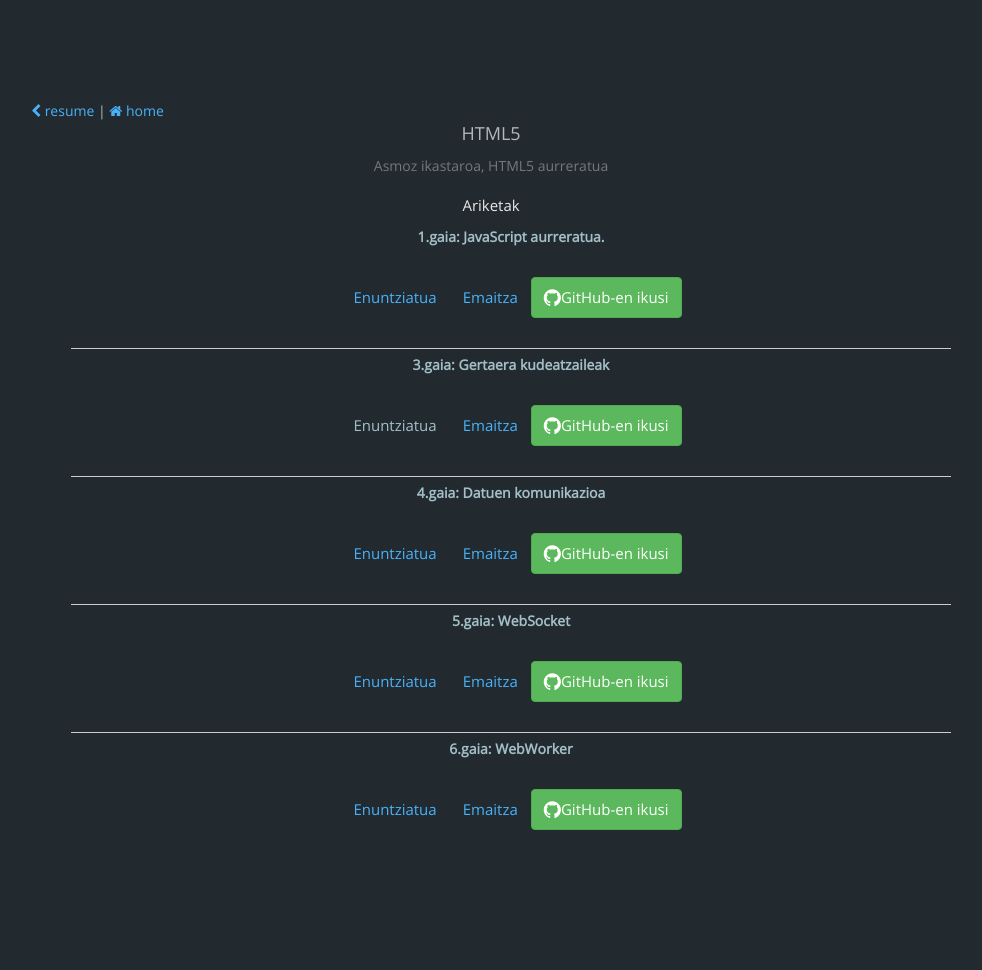
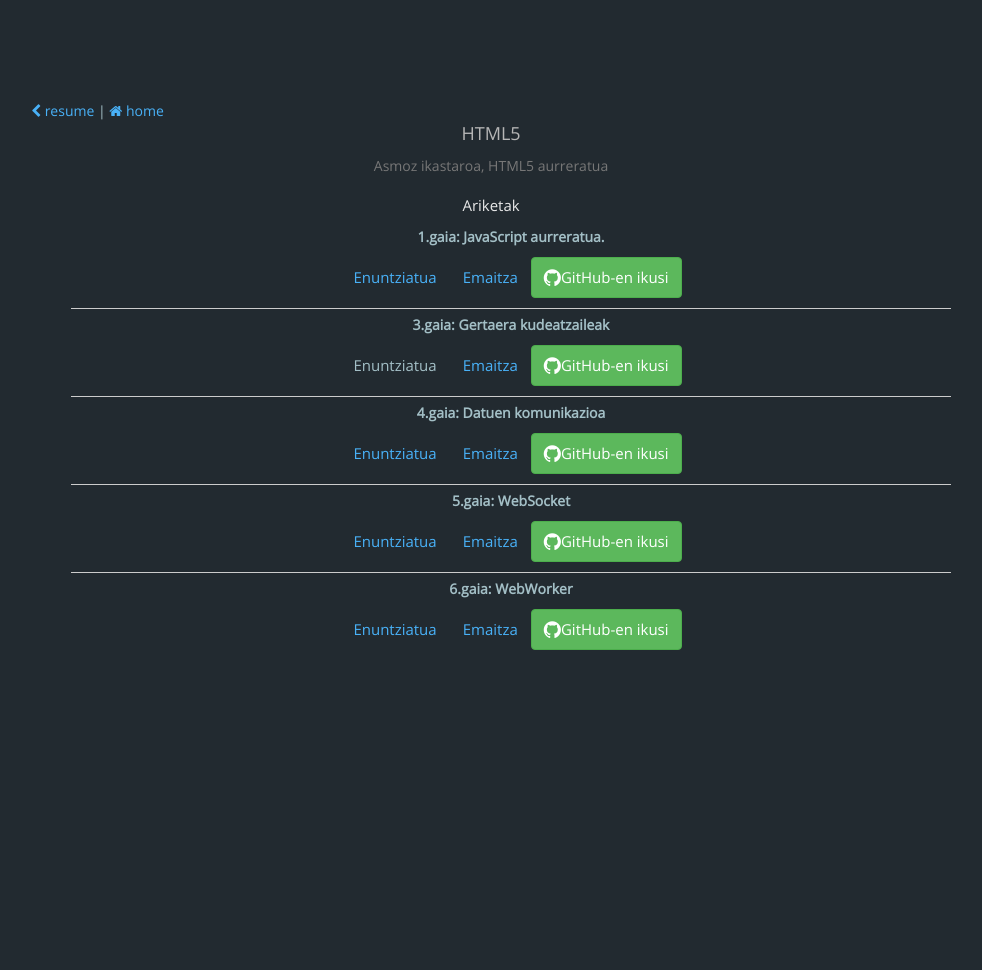
Before and after one commit to Bingentzio/bingentzio.github.io, a Jekyll site: the page built from projects.html, in a window 1280 px wide. Shown: the whole page, without its empty margins (149-1131 px from the left). Built offline with Jekyll 4.4.1, drawn with Linux system fonts in a browser that asks for light colours; nearby versions of some CDN libraries; comment, search, counter and statistics services are not loaded; after the commit the page ends 900 px from its top, so only the background shows below that.

Commit message:
6.gaiko ariketa eginda

```diff
--- a/public/stylesheets/styles.css
+++ b/public/stylesheets/styles.css
@@ -360,7 +360,7 @@ footer .right{
 /*lista horizontalak egiteko*/
 
 ul#menu {
-    padding: 30px;
+    padding: 10px;
 }
 
 ul#menu li {
```
